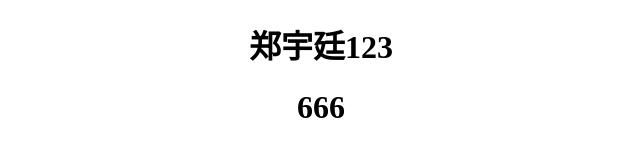
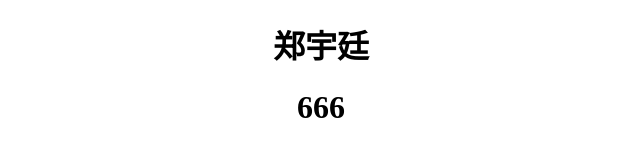
Before and after one commit to zhengyuting666/zhengyuting666.github.io, a plain HTML site: page index.html in a window 1280 px wide. Shown: the whole page, without its empty margins (319-959 px from the left). Drawn offline with Linux system fonts and the light colour scheme.

Commit message:
Update index.html

```diff
--- a/index.html
+++ b/index.html
@@ -6,7 +6,7 @@
 </head>
 <body>
 
-<h1 align="center" font-size 50px >郑宇廷123</h1>
+<h1 align="center" font-size 50px >郑宇廷</h1>
 <h1 align="center" font-size 50px >666</h1>
 </body>
 </html>
```
